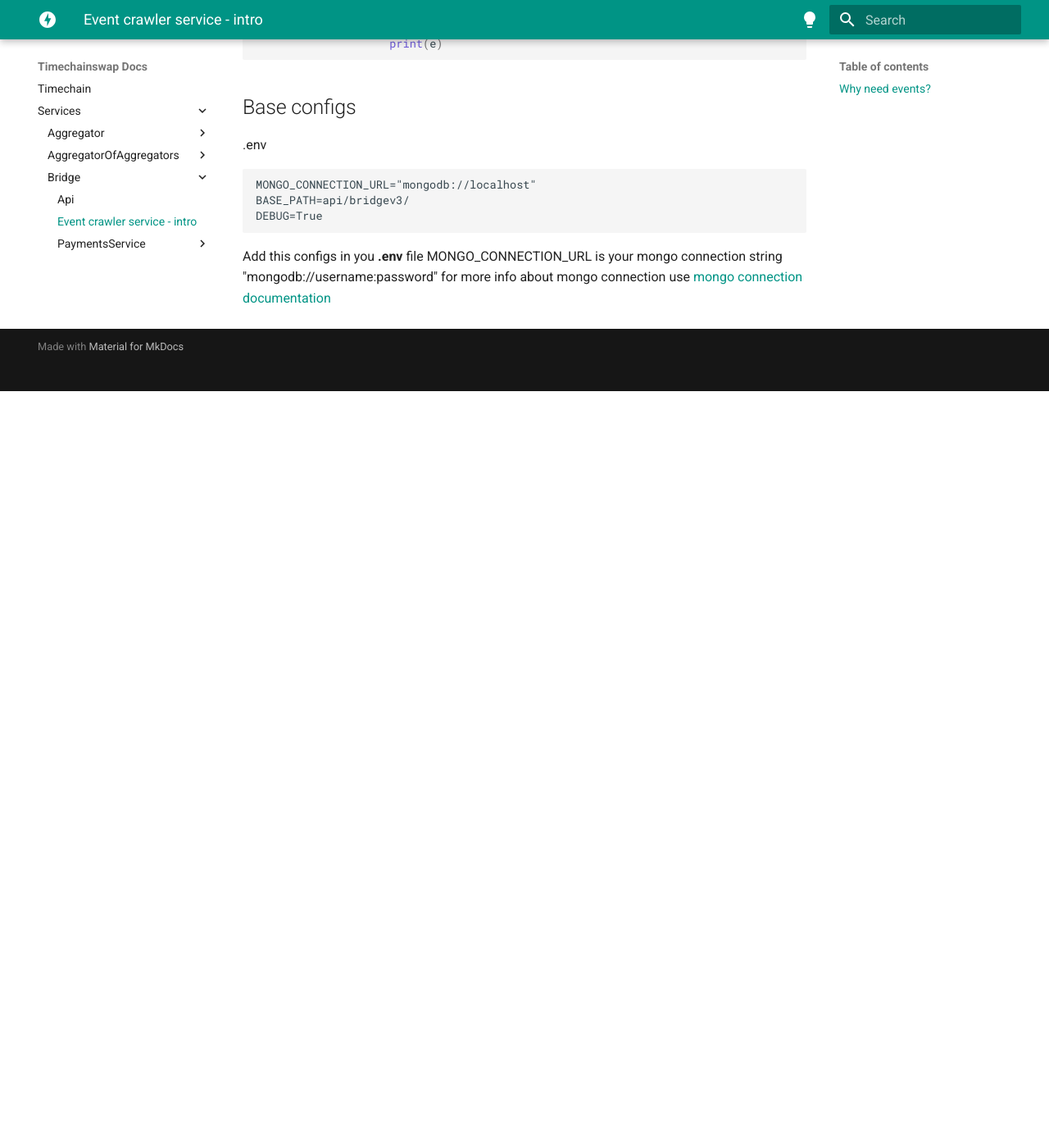
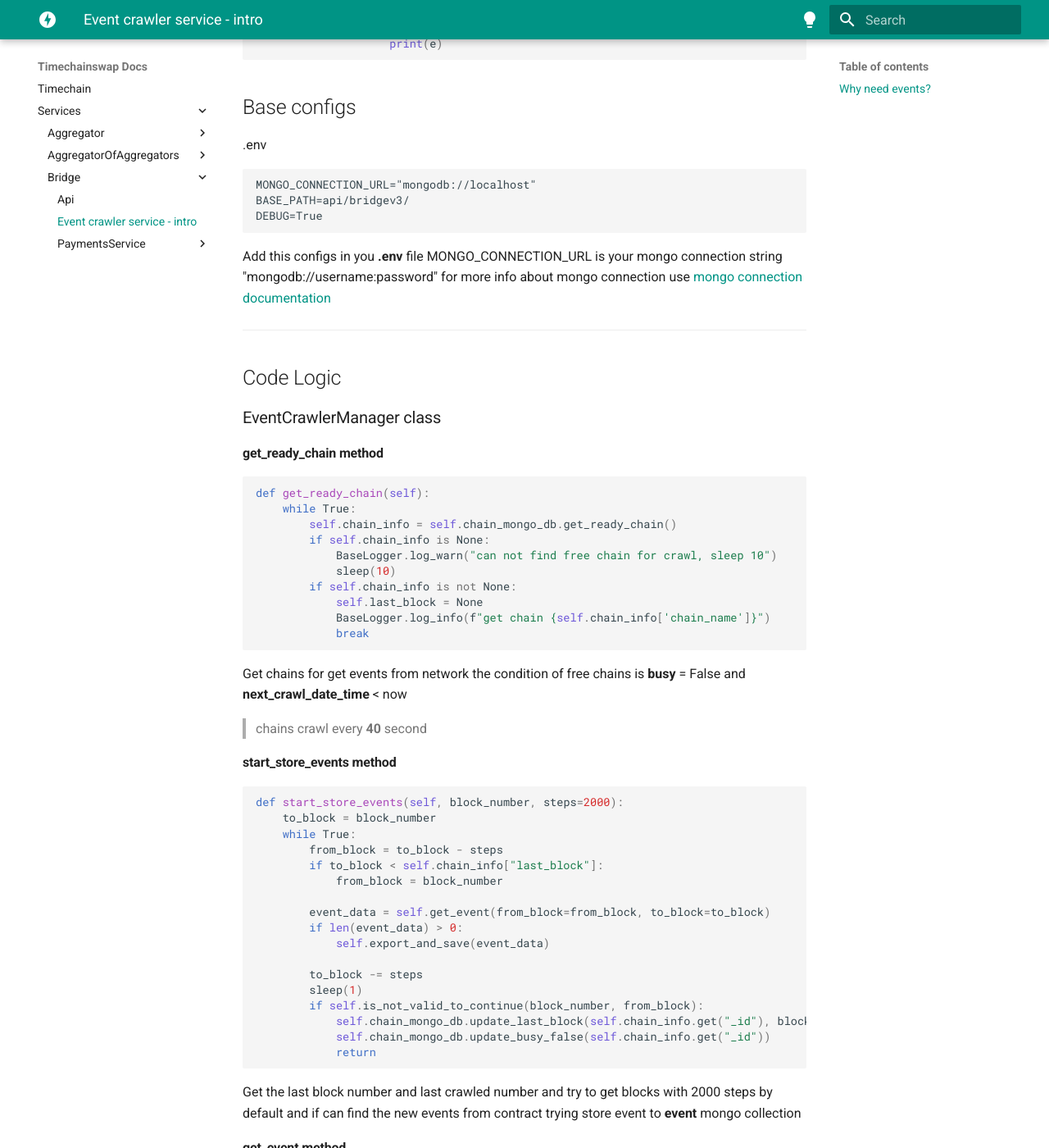
Before and after one commit to NFEL/test-drawio-exporter-on-github, an MkDocs documentation site: the page built from docs/Services/Bridge/event.md, in a window 1280 px wide and 1400 px high, scrolled down 1368 px. Shown: the whole window at 82% size. Built offline with MkDocs 1.6.1 and Material for MkDocs 9.7.7, drawn with Linux system fonts in a browser that asks for light colours; before the commit the page ends 1845 px from its top, so only the background shows below that; some of the changed text lies outside the part shown.

Commit message:
add bridge open and evnet and base document

````diff
--- a/docs/Services/Bridge/event.md
+++ b/docs/Services/Bridge/event.md
@@ -62,3 +62,118 @@ DEBUG=True
 Add this configs in you **.env** file
 MONGO_CONNECTION_URL is your mongo connection string "mongodb://username:password"
 for more info about mongo connection use [mongo connection documentation](https://www.mongodb.com/docs/manual/reference/connection-string/)
+
+------------------
+## Code Logic
+
+### EventCrawlerManager class
+
+#### get_ready_chain method
+```python
+def get_ready_chain(self):
+    while True:
+        self.chain_info = self.chain_mongo_db.get_ready_chain()
+        if self.chain_info is None:
+            BaseLogger.log_warn("can not find free chain for crawl, sleep 10")
+            sleep(10)
+        if self.chain_info is not None:
+            self.last_block = None
+            BaseLogger.log_info(f"get chain {self.chain_info['chain_name']}")
+            break
+```
+Get chains for get events from network
+the condition of free chains is **busy** = False and **next_crawl_date_time** < now
+
+> chains crawl every **40** second
+
+#### start_store_events method
+
+```python
+def start_store_events(self, block_number, steps=2000):
+    to_block = block_number
+    while True:
+        from_block = to_block - steps
+        if to_block < self.chain_info["last_block"]:
+            from_block = block_number
+
+        event_data = self.get_event(from_block=from_block, to_block=to_block)
+        if len(event_data) > 0:
+            self.export_and_save(event_data)
+
+        to_block -= steps
+        sleep(1)
+        if self.is_not_valid_to_continue(block_number, from_block):
+            self.chain_mongo_db.update_last_block(self.chain_info.get("_id"), block_number)
+            self.chain_mongo_db.update_busy_false(self.chain_info.get("_id"))
+            return
+```
+
+Get the last block number and last crawled number and try to get blocks with 2000 steps by default
+and if can find the new events from contract trying store event to **event** mongo collection
+
+#### get_event method
+```python
+def get_event(self, from_block, to_block):
+    while True:
+        try:
+            event_data = self.event_method.getLogs(
+                fromBlock=from_block,
+                toBlock=to_block
+            )
+            return event_data
+        except Exception as e:
+            BaseLogger.log_error(
+                f"{self.chain_info.get('chain_name')}can not get event error message = {e}"
+            )
+```
+Trying ro get events form network contract
+
+#### is_not_valid_to_continue method
+```python
+def is_not_valid_to_continue(self, last_block, block_number):
+    if self.last_block is None:
+        print(last_block)
+        self.last_block = last_block
+
+    if block_number <= self.chain_info["last_block"]:
+        return True
+    if block_number == 0:
+        return True
+    return False
+```
+if getting block number == last block number
+event crawler is sleep for 40 seconds for new blocks
+and function return True
+else function return False and event service while getting new blocks with 2000 steps
+
+#### clean_data method
+Before storing new event into mongo event collection
+cleaning data and create a data structure and after that store data into mongo db
+```python
+def clean_data(self, input_data, network="ftm"):
+    salt = first_search_key(input_data, "salt")
+    transaction_hash = first_search_key(input_data, "transactionHash")
+    amount = first_search_key(input_data, "amount")
+    if salt is not None and isinstance(salt, bytes):
+        salt = salt.hex()
+
+    if transaction_hash is not None:
+        input_data.pop("transactionHash")
+        transaction_hash = transaction_hash.hex()
+
+    input_data['args'].pop('amount')
+    if amount is not None:
+        amount = Decimal128(Decimal(amount))
+
+    context = {
+        "network": self.chain_info.get("chain_name"),
+        "test_chain": self.chain_info.get("test_chain"),
+        "date_time": first_search_key(input_data, "date_time"),
+        "salt": salt,
+        "transaction_hash": transaction_hash,
+        "amount": amount,
+        **input_data
+    }
+
+    return context
+```
````
Also changed, not shown: docs/Services/Bridge/PaymentsService/base.md (+40 -0 lines), docs/Services/Bridge/PaymentsService/open_payment.md (+3 -1 lines), docs/Services/Bridge/PaymentsService/pending_payment.md (added, +92 -0 lines), docs/Services/Bridge/PaymentsService/refund_payment.md (added, +88 -0 lines), docs/Services/Bridge/PaymentsService/sending_payment.md (added, +63 -0 lines).
